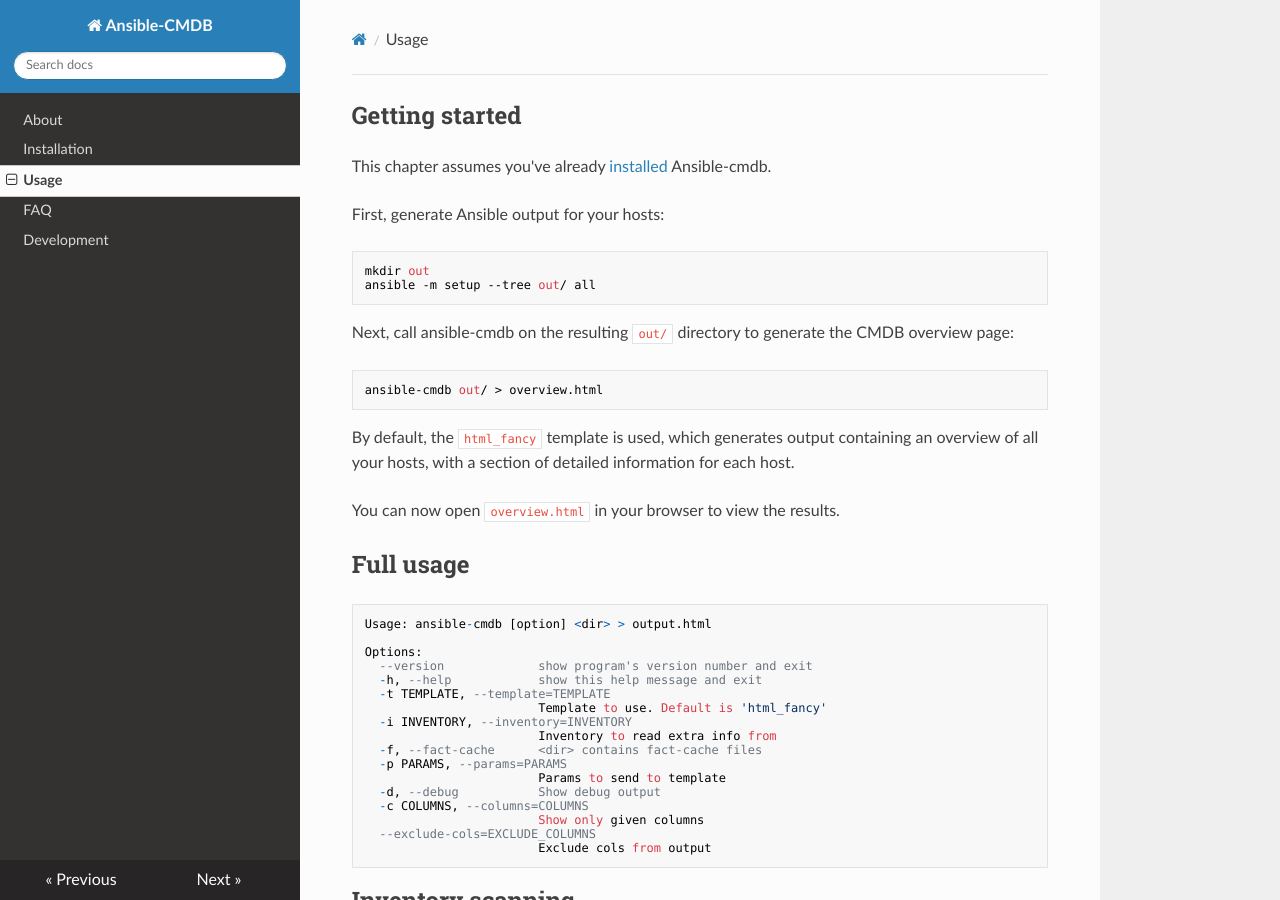
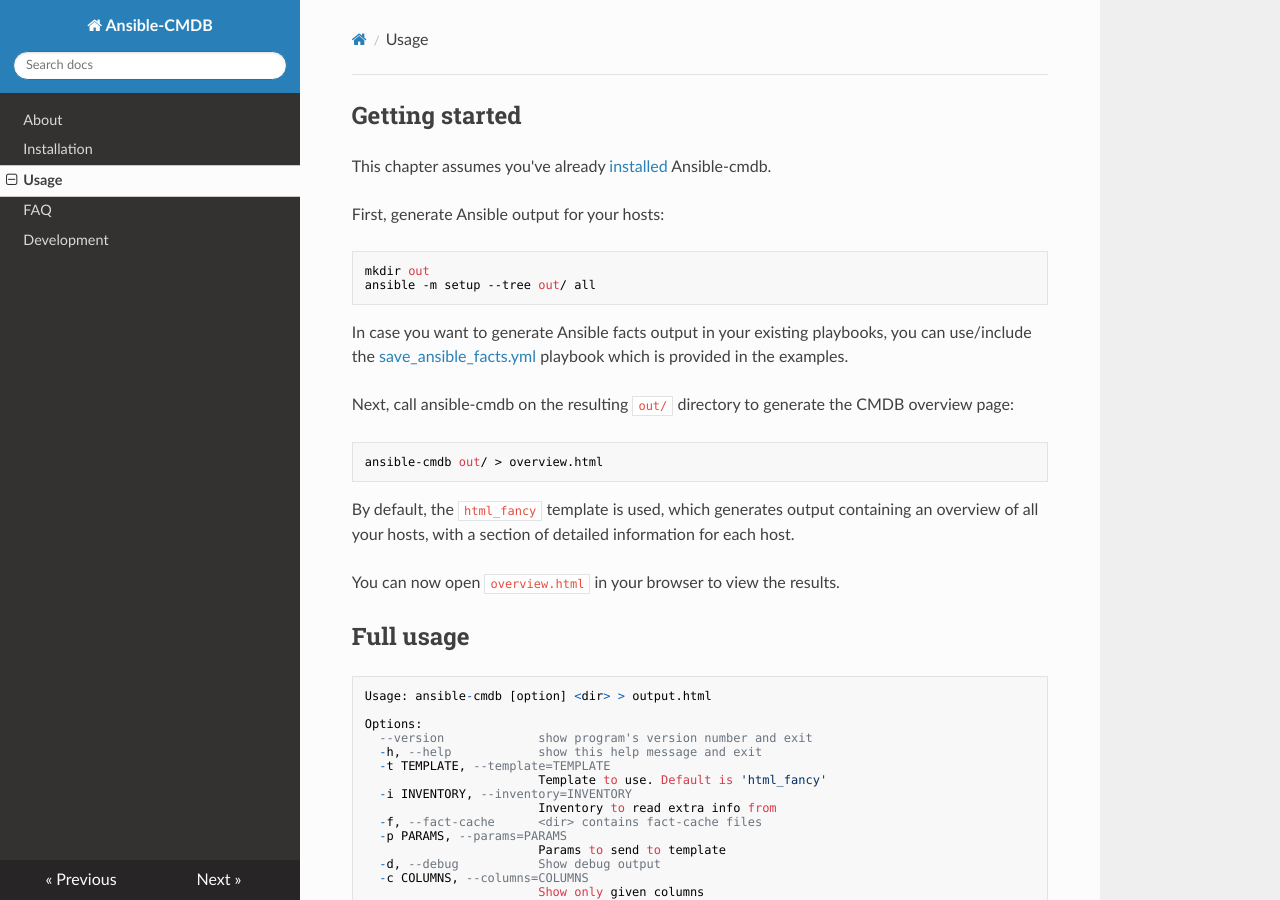
Before and after one commit to fboender/ansible-cmdb, an MkDocs documentation site: the page built from docs/usage.md, in a window 1280 px wide and 900 px high. Built offline with MkDocs 1.6.1, drawn with Linux system fonts in a browser that asks for light colours; nearby versions of some CDN libraries; old or Windows-style settings are respelled for this version of MkDocs.

Commit message:
Add save_ansible_facts.yml playbook for saving facts "in-tree"

```diff
--- a/docs/usage.md
+++ b/docs/usage.md
@@ -6,6 +6,11 @@
 
     mkdir out
     ansible -m setup --tree out/ all
+
+In case you want to generate Ansible facts output in your existing
+playbooks, you can use/include the
+[save_ansible_facts.yml](https://github.com/fboender/ansible-cmdb/blob/master/example/playbooks/save_ansible_facts.yml)
+playbook which is provided in the examples.
 
 Next, call ansible-cmdb on the resulting `out/` directory to generate the CMDB
 overview page:
```
Also changed, not shown: 1 other file.
